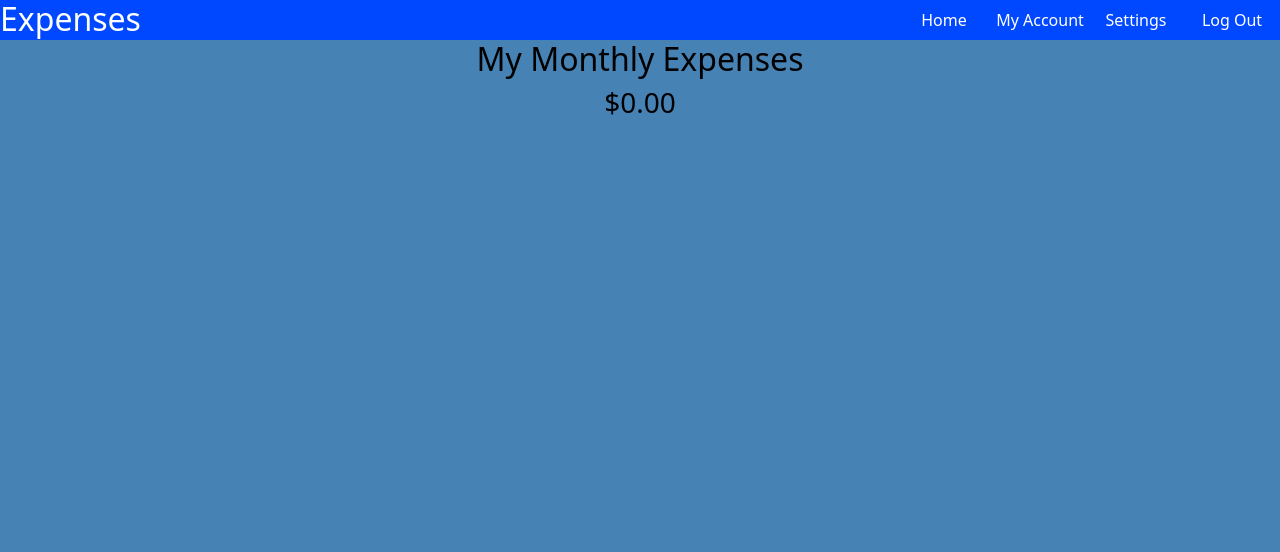
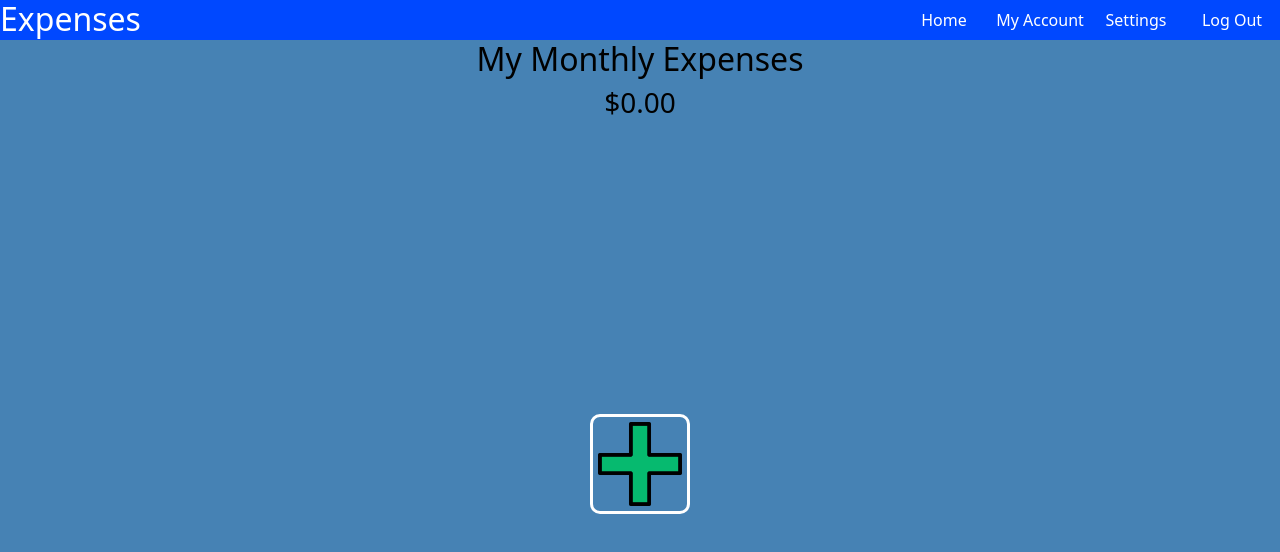
Before and after one commit to jgoudreau0120/finance-repo, a React (Create React App) app: page /expenses in a window 1280 px wide. Shown: the top 552 px of the page. Built offline with nearby package versions, Linux system fonts and the light colour scheme.

Commit message:
expense changes

```diff
--- a/src/components/Tiles/ExpenseTile.jsx
+++ b/src/components/Tiles/ExpenseTile.jsx
@@ -1,6 +1,14 @@
 import styles from './ExpenseTile.module.css';
 
 const ExpenseTile = ({name, cost}) => {
+
+  const revealEditModal = (name, cost) => {
+
+  }
+
+  const revealDeleteModal = () => {
+
+  }
 
   return(
     <div className={styles.expenseTile}>
@@ -16,8 +24,8 @@ const ExpenseTile = ({name, cost}) => {
       </div>
 
       <div className={styles.actionContainer}>
-        <img src='/editicon.png' className={styles.editButton} alt='Edit Icon'/>
-        <img src='/deleteicon.png' className={styles.deleteButton} alt='Delete Icon'/>
+        <img src='/editicon.png' className={styles.editButton} onClick={() => revealEditModal(name, cost)} alt='Edit Icon'/>
+        <img src='/deleteicon.png' className={styles.deleteButton} onClick={() => revealDeleteModal(name, cost)} alt='Delete Icon'/>
       </div>
 
     </div>
--- a/src/components/Tiles/ExpenseTile.module.css
+++ b/src/components/Tiles/ExpenseTile.module.css
@@ -15,7 +15,7 @@
   width: 90%;
   margin: 10px;
   padding: 10px;
-  min-height: 90px;
+  min-height: 130px;
 }
 
 .expenseTile:hover {
@@ -33,6 +33,7 @@
   align-items: center;
   width: 10%;
   height: 100%;
+  padding: 20px;
 }
 
 .actionContainer img {
@@ -41,12 +42,12 @@
   justify-content: center;
   flex: 1;
   width: 100%;
-  height: auto;
-  border: 5px solid white;
+  height: 100%;
+  border: 3px solid white;
   border-radius: 10px;
-  margin: 3px;
-  padding: 5px;
+  margin: 1px;
   transition: border-color 0.2s ease-in-out;
+  min-width: 50px;
 }
 
 .editButton {
--- a/src/pages/Expenses/Expenses.jsx
+++ b/src/pages/Expenses/Expenses.jsx
@@ -1,6 +1,7 @@
 import styles from './Expenses.module.css';
 import ExpenseTile from '../../components/Tiles/ExpenseTile';
 import { useFinances } from '../../FinancialContext';
+import Tile from '../../components/Tiles/Tile';
 
 const Expenses = () => {
 
@@ -18,6 +19,10 @@ const Expenses = () => {
     }
 
     expenseTotal = parseFloat(expenseTotal.toFixed(2));
+  }
+
+  const revealAddModal = () => {
+
   }
 
   return(
@@ -38,7 +43,9 @@ const Expenses = () => {
         {expenseEntries.map((entry) => (
           <ExpenseTile name={entry.ExpenseName} cost={entry.Cost} key={entry.id}></ExpenseTile>
         ))}
-
+        <div className={styles.addExpenseContainer}>
+          <img src='/addicon.png' className={styles.addIcon} onClick={revealAddModal} alt='Add Expense Icon'/>
+        </div>
       </div>
 
     </div>
--- a/src/pages/Expenses/Expenses.module.css
+++ b/src/pages/Expenses/Expenses.module.css
@@ -15,7 +15,7 @@
   flex-direction: column;
   align-items: center;
   justify-content: space-around;
-  width: 35%;
+  width: 40%;
   height: 100%;
   overflow: auto;
 }
@@ -32,3 +32,24 @@
   flex-direction: column;
   margin: 0;
 }
+
+.addExpenseContainer img {
+  display: flex;
+  align-items: center;
+  justify-content: center;
+  flex: 1;
+  width: 100%;
+  height: auto;
+  border: 3px solid white;
+  border-radius: 10px;
+  margin: 1px;
+  padding: 5px;
+  max-width: 100px;
+  max-height: 100px;
+  transition: border-color 0.2s ease-in-out;
+}
+
+.addIcon:hover{
+  border-color: blue;
+  cursor: pointer;
+}
```
Also changed, not shown: public/addicon.png (renamed from src/media/addicon.png), src/components/Modal/Modal.jsx (added), src/components/Modal/Modal.module.css (added).
